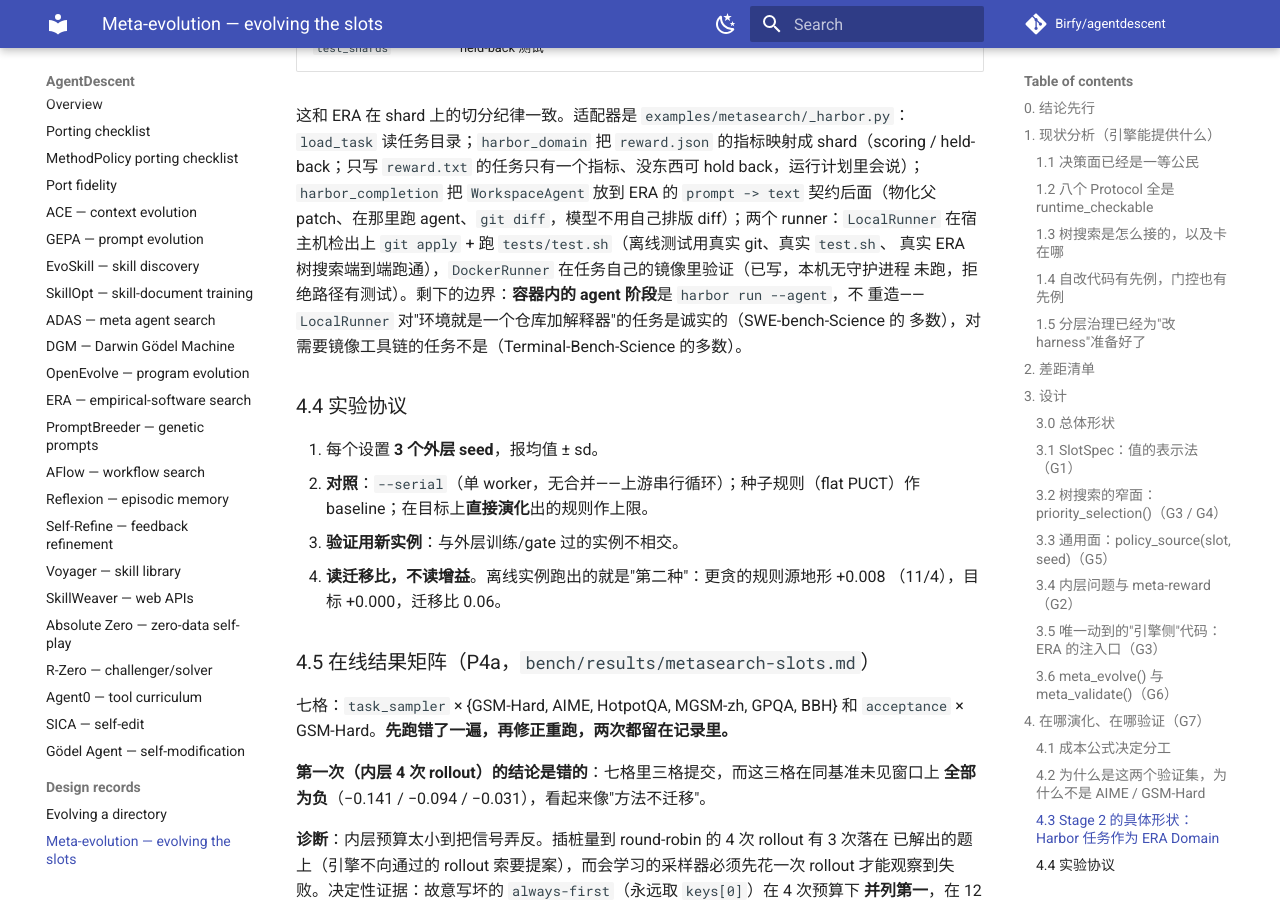
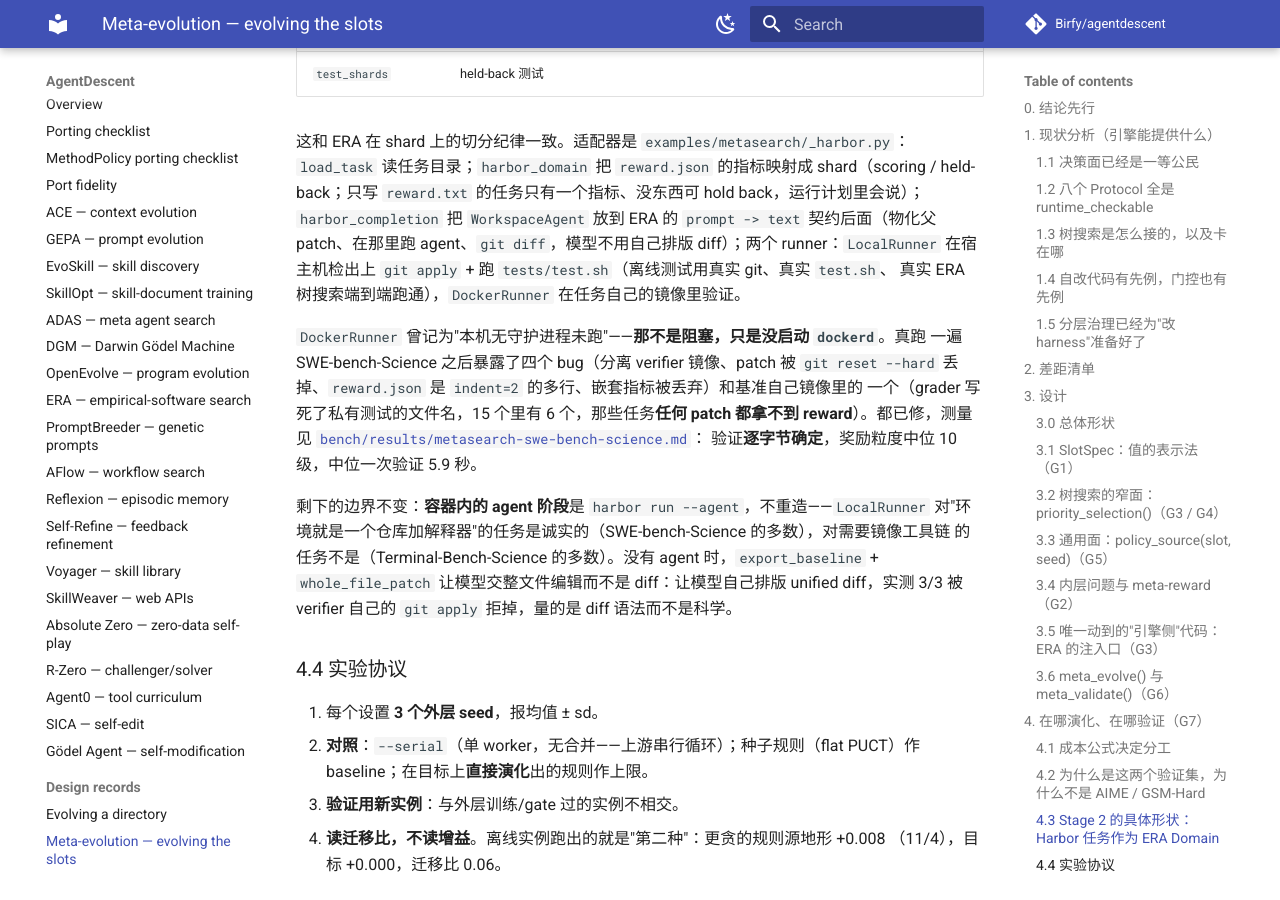
Before and after one commit to Birfy/agentdescent, an MkDocs documentation site: the page built from docs/design-meta-evolution.md, in a window 1280 px wide and 900 px high, scrolled down 8873 px. Built offline with MkDocs 1.6.1 and Material for MkDocs 9.7.7, drawn with Linux system fonts in a browser that asks for light colours; comment, search, counter and statistics services are not loaded; some of the changed text lies outside the part shown.

Commit message:
tests: the container-isolation probe could not fail correctly
Starting a Docker daemon to run SWE-bench-Science ran three sandbox tests that
had been skipped for want of one, and all three failed. They were right to be
looked at and wrong about what they found: the container is isolated.

Each probed `os.path.exists(os.path.expanduser("~"))` inside the container. Run
as root -- normal in CI and in any containerised environment -- `~` is `/root`,
which exists inside almost every image. So the probe reports True whether or not
the host is reachable: **it cannot distinguish isolation working from isolation
broken, and it fails on a correctly isolated container.** Verified directly: a
marker written into the host's home is invisible inside the container, and the
`/root` the container lists is the image's own.

Probe for host *content* instead. A `host_marker` fixture writes a file only the
host has, and the three tests look for that -- which is the guarantee they are
actually about, and which fails loudly if isolation ever breaks, on any host,
under any user.

Also: correct §4.3 and P5 in the design doc, which recorded `DockerRunner` as
blocked on a missing daemon, and regenerate docs/api.md for the two new
`_harbor` exports.

Co-Authored-By: Claude Opus 5 <noreply@anthropic.com>
Claude-Session: https://claude.ai/code/session_01JdKuZKNBrnZbS1pBEMAVyk

```diff
--- a/docs/design-meta-evolution.md
+++ b/docs/design-meta-evolution.md
@@ -11,8 +11,9 @@
 > 落地的模块：`agentdescent/meta.py`（§3 全部）、`examples/era/era_empirical_software.py`
 > 的两处注入口（§3.5）、`examples/metasearch/`（§4 的 stage 0 与 stage 2 的适配器
 > `_harbor.py`）、`bench/metasearch_algotune.py`（stage 1 的跑批脚本）。
-> **未做**：AlgoTune 与科研基准的**在线**跑（需要 API key、numpy/scipy 沙箱、Docker
-> 守护进程）；容器内的 agent 阶段（那是 `harbor run --agent`，不重造）。
+> **已补跑**：AlgoTune（`bench/results/metasearch-algotune.md`）与 SWE-bench-Science
+> （`bench/results/metasearch-swe-bench-science.md`）都在线跑过了。
+> **未做**：容器内的 agent 阶段（那是 `harbor run --agent`，不重造）。
 
 ---
 
@@ -292,10 +293,21 @@ held-back；只写 `reward.txt` 的任务只有一个指标、没东西可 hold
 `harbor_completion` 把 `WorkspaceAgent` 放到 ERA 的 `prompt -> text` 契约后面（物化父
 patch、在那里跑 agent、`git diff`，模型不用自己排版 diff）；两个 runner：`LocalRunner`
 在宿主机检出上 `git apply` + 跑 `tests/test.sh`（离线测试用真实 git、真实 `test.sh`、
-真实 ERA 树搜索端到端跑通），`DockerRunner` 在任务自己的镜像里验证（已写，本机无守护进程
-未跑，拒绝路径有测试）。剩下的边界：**容器内的 agent 阶段**是 `harbor run --agent`，不
-重造——`LocalRunner` 对"环境就是一个仓库加解释器"的任务是诚实的（SWE-bench-Science 的
-多数），对需要镜像工具链的任务不是（Terminal-Bench-Science 的多数）。
+真实 ERA 树搜索端到端跑通），`DockerRunner` 在任务自己的镜像里验证。
+
+`DockerRunner` 曾记为"本机无守护进程未跑"——**那不是阻塞，只是没启动 `dockerd`**。真跑
+一遍 SWE-bench-Science 之后暴露了四个 bug（分离 verifier 镜像、patch 被 `git reset
+--hard` 丢掉、`reward.json` 是 `indent=2` 的多行、嵌套指标被丢弃）和基准自己镜像里的
+一个（grader 写死了私有测试的文件名，15 个里有 6 个，那些任务**任何 patch 都拿不到
+reward**）。都已修，测量见
+[`bench/results/metasearch-swe-bench-science.md`](../bench/results/metasearch-swe-bench-science.md)：
+验证**逐字节确定**，奖励粒度中位 10 级，中位一次验证 5.9 秒。
+
+剩下的边界不变：**容器内的 agent 阶段**是 `harbor run --agent`，不重造——`LocalRunner`
+对"环境就是一个仓库加解释器"的任务是诚实的（SWE-bench-Science 的多数），对需要镜像工具链
+的任务不是（Terminal-Bench-Science 的多数）。没有 agent 时，`export_baseline` +
+`whole_file_patch` 让模型交整文件编辑而不是 diff：让模型自己排版 unified diff，实测
+3/3 被 verifier 自己的 `git apply` 拒掉，量的是 diff 语法而不是科学。
 
 ### 4.4 实验协议
 
@@ -503,7 +515,7 @@ vs 一个新鲜抽样"，配对差的 sd 是 `sd×√2` ≈ 0.076，10 个 held-
 | P3 | `examples/metasearch/`：合成地形、离线端到端、`--dry-run`、加入 PORTS 契约 | ✅ |
 | P4a | GSM 跑批脚本 `bench/metasearch_slots.py`：演进 `task_sampler`，内层是完整的内层 `evolve()`，报告分三组（演进过的 / 同基准未见切片 / 另一个基准）各自的迁移比 | ✅ 脚本 + 离线测试 + **在线跑出结果**（`bench/results/metasearch-slots.md`） |
 | P4b | AlgoTune 跑批脚本 `bench/metasearch_algotune.py`（训练/验证任务不相交、新 seed 验证、迁移比、结果 JSON） | ✅ 脚本 + 插桩测试 + **在线跑过**（`bench/results/metasearch-algotune.md`）：port 跑通（5.6× 加速），但**这个域现在测不了选择规则**，噪声是信号的 3.4 倍，见 §4.8 |
-| P5 | Harbor 适配器 `_harbor.py`（§4.3）+ SWE-bench-Science / TB-Science 验证 | ✅ 适配器 + `LocalRunner` 离线端到端；`DockerRunner.verify` 已写未在线跑；**基准验证待做**（需 API + Docker + 任务数据） |
+| P5 | Harbor 适配器 `_harbor.py`（§4.3）+ SWE-bench-Science / TB-Science 验证 | ✅ 适配器 + `LocalRunner` 离线端到端；`DockerRunner` **在 SWE-bench-Science 上真跑过**（15 个任务基线 + 单任务端到端，见 [`metasearch-swe-bench-science.md`](../bench/results/metasearch-swe-bench-science.md)）：域本身四条性质里三条达标且优于此前任何真实数据域；**未定**的是第四条（可负担预算下曲线是否会升），缺的是容器内 agent |
 | P6 | 其余五个插槽的内置冒烟与默认种子，每个种子在真实内层 `evolve()` 里跑通 | ✅ |
 | P7 | 多插槽联合演化（`ParamSlot` 的 key 空间天然支持；`SourceSlot` 需要多槽 Strategy） | 开放 |
 
```
Also changed, not shown: docs/api.md (+2 -1 lines), 1 other file.
